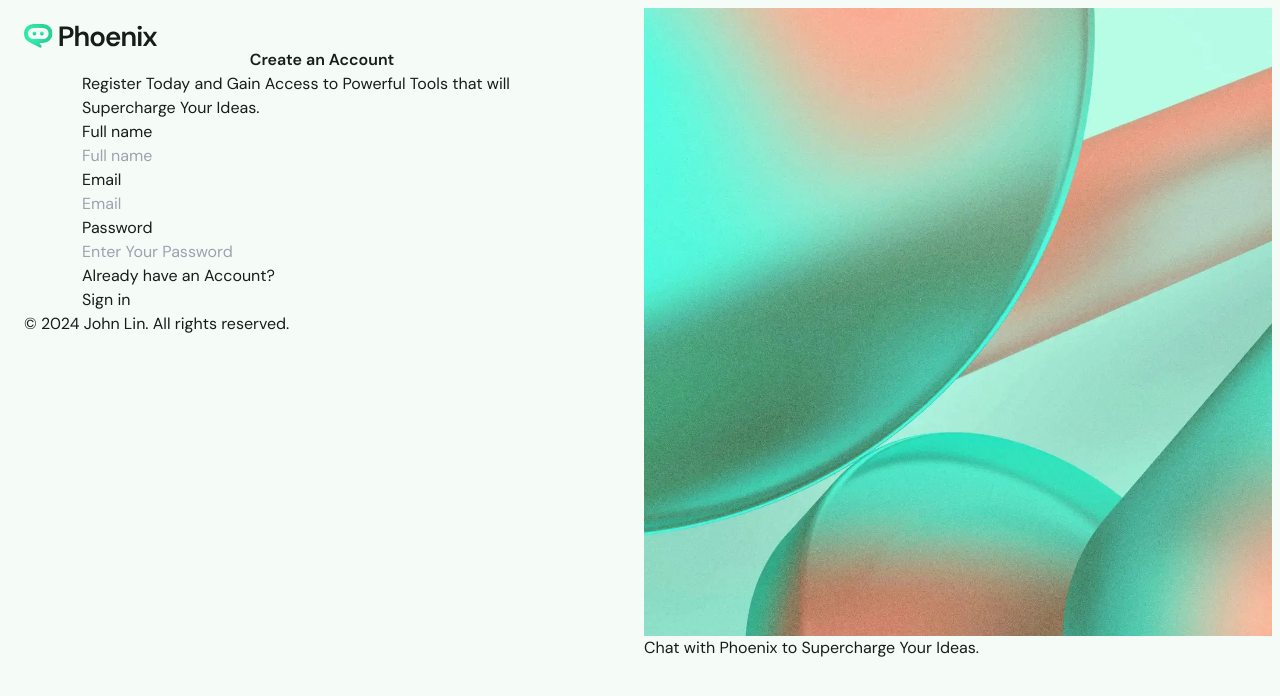
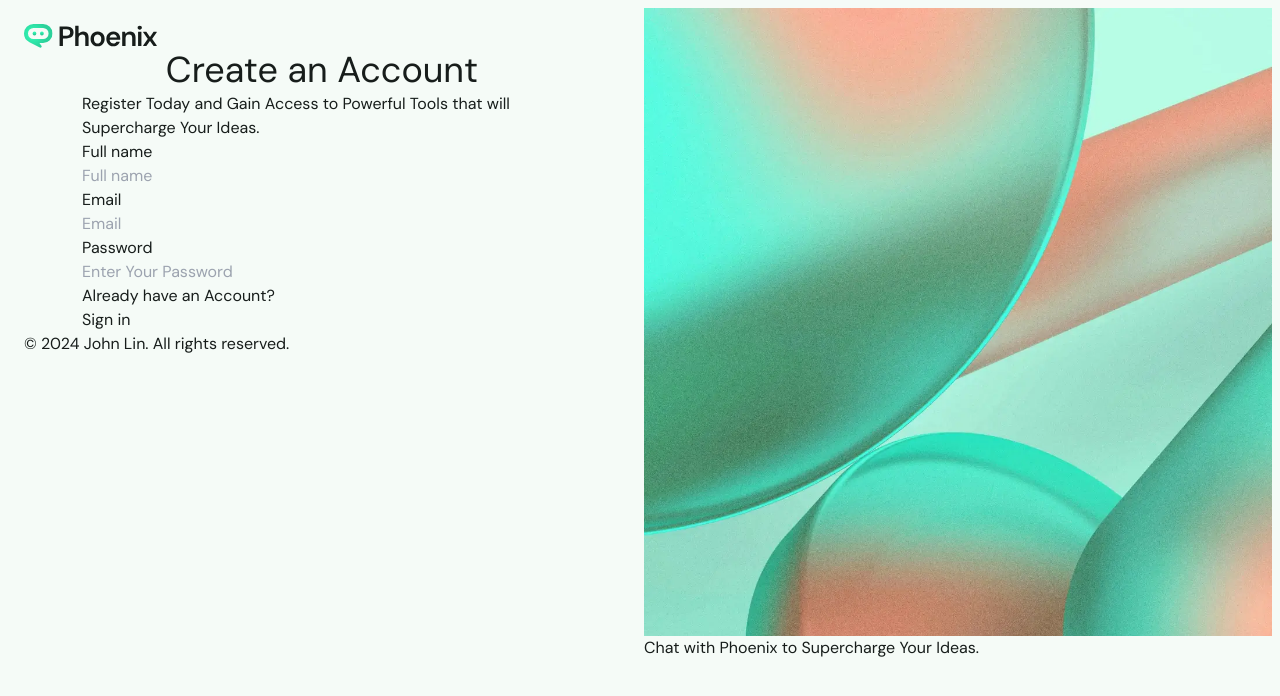
Before and after one commit to JohnL0919/phoenix, a React (Vite) app: page /register in a window 1280 px wide. Shown: the top 696 px of the page. Built offline with nearby package versions, Linux system fonts and the light colour scheme.

Commit message:
updated styling

```diff
--- a/src/index.css
+++ b/src/index.css
@@ -132,3 +132,9 @@
     display: block;
   }
 }
+.text-displaySmall {
+  font-size: 36px;
+  font-weight: 400;
+  line-height: 44px;
+  letter-spacing: 0;
+}
--- a/src/output.css
+++ b/src/output.css
@@ -709,3 +709,10 @@ body {
     display: block;
   }
 }
+
+.text-displaySmall {
+  font-size: 36px;
+  font-weight: 400;
+  line-height: 44px;
+  letter-spacing: 0;
+}
```
